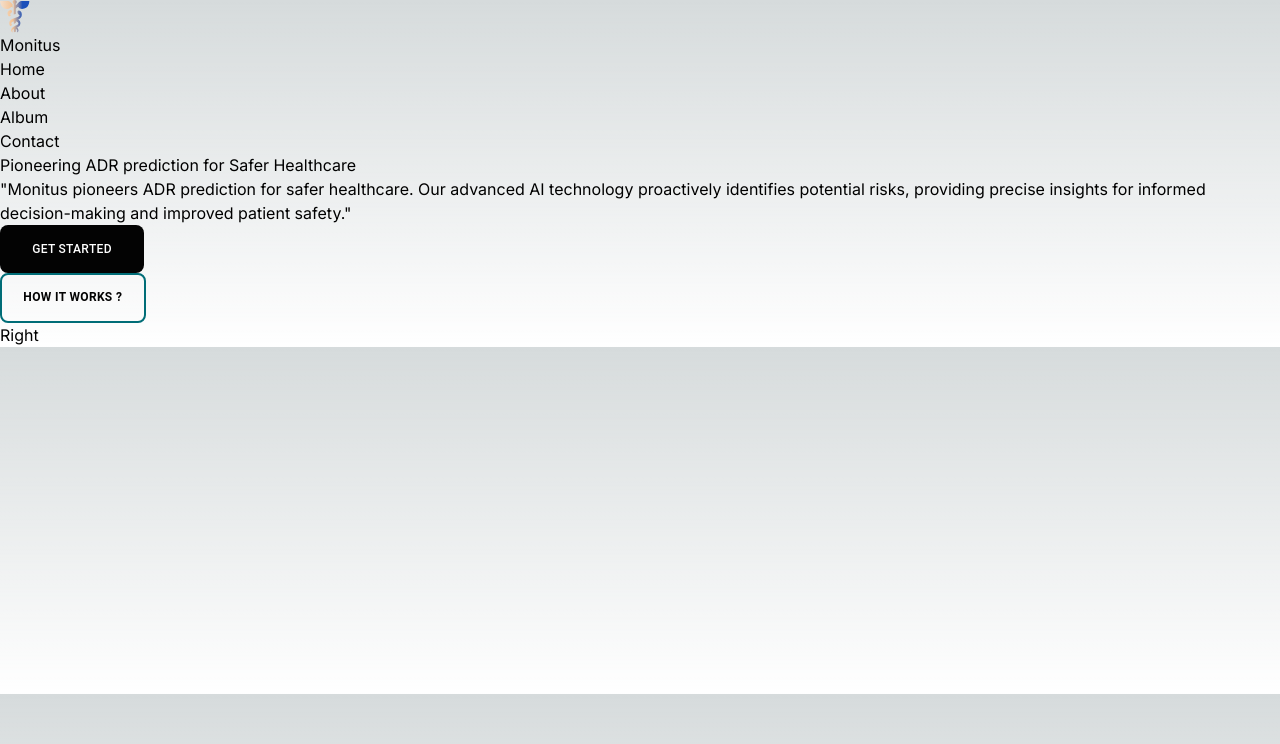
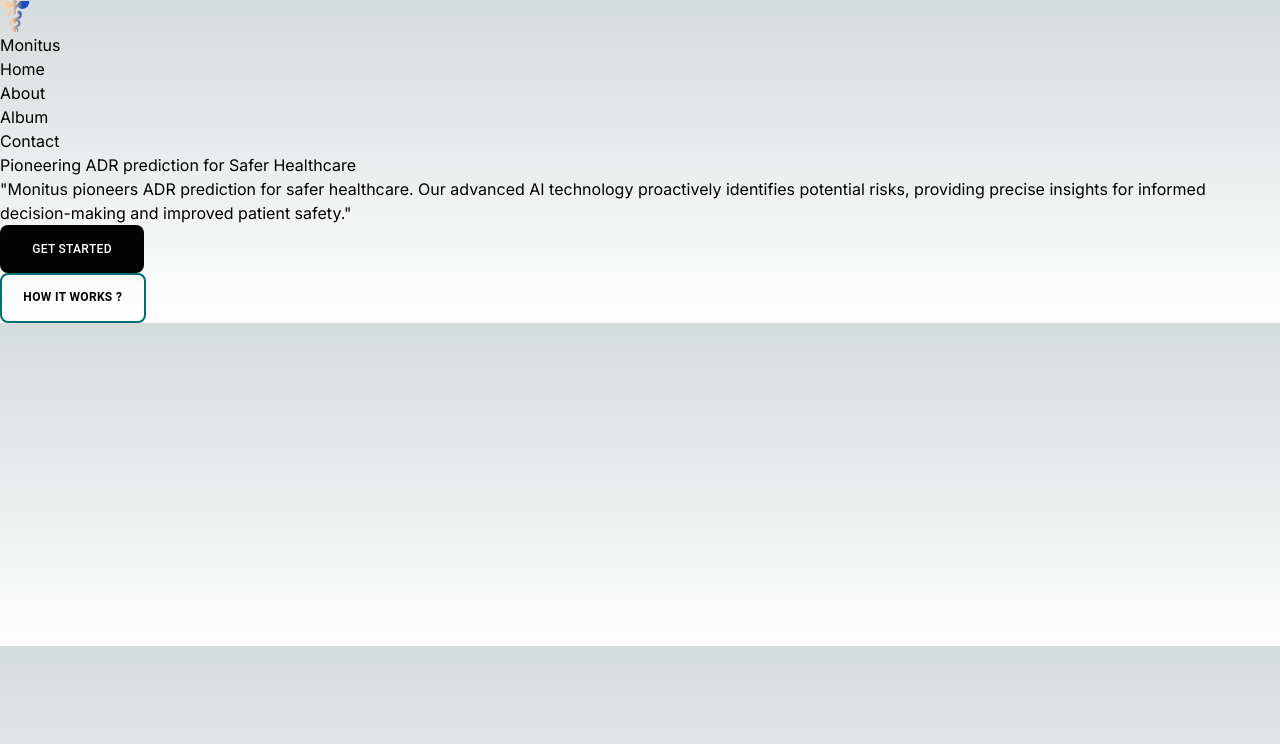
Before and after one commit to Sreehari78/MonitusAI, a Next.js app in the folder Client/: page / in a window 1280 px wide. Shown: the top 744 px of the page. Built offline with nearby package versions, Linux system fonts and the light colour scheme.

Commit message:
Remove unnecessary div in Home component

```diff
--- a/Client/src/app/page.jsx
+++ b/Client/src/app/page.jsx
@@ -50,7 +50,7 @@ export default function Home() {
               </div>
             </div>
           </div>
-          <div>Right</div>
+          <div></div>
         </div>
       </div>
     </main>
```
